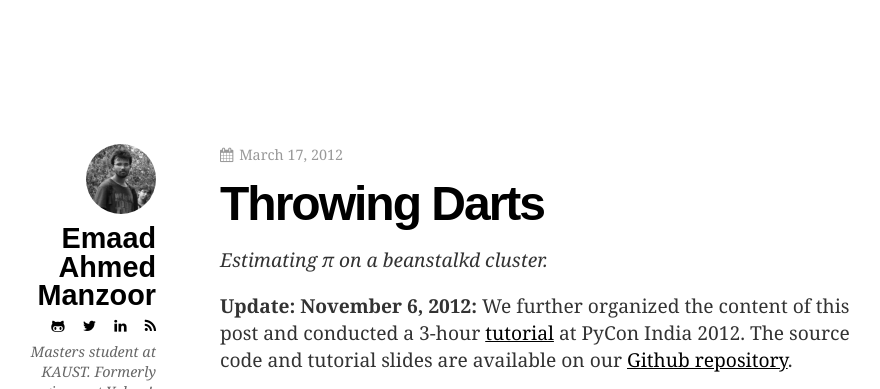
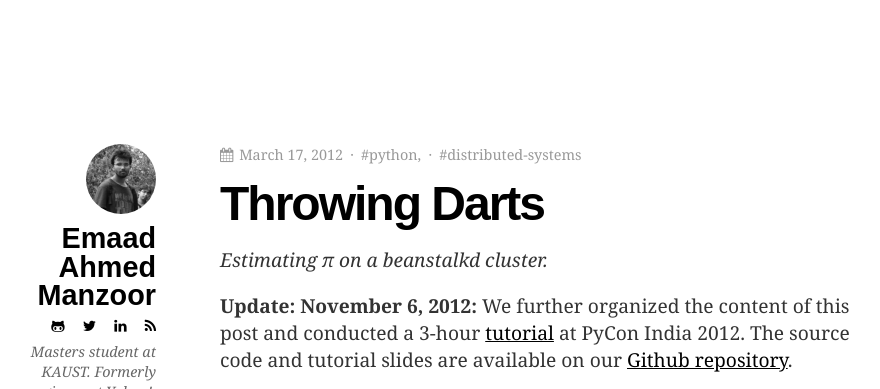
Before and after one commit to ganpatrao/ganpatrao.github.io, a Jekyll site: the page built from _posts/2012-03-17-throwing-darts.md, in a window 1280 px wide and 900 px high, cut to the strip 0-389 px from the top of the window. Shown: the whole strip, without its empty margins (164-1044 px from the left). Built offline with Jekyll 4.4.1, drawn with Linux system fonts in a browser that asks for light colours.

Commit message:
Add tags for throwing darts posts

```diff
--- a/_posts/2012-03-17-throwing-darts.md
+++ b/_posts/2012-03-17-throwing-darts.md
@@ -1,6 +1,7 @@
 ---
 layout: post
 title: Throwing Darts
+tags: python, distributed-systems
 ---
 
 *Estimating π on a beanstalkd cluster.*
```
